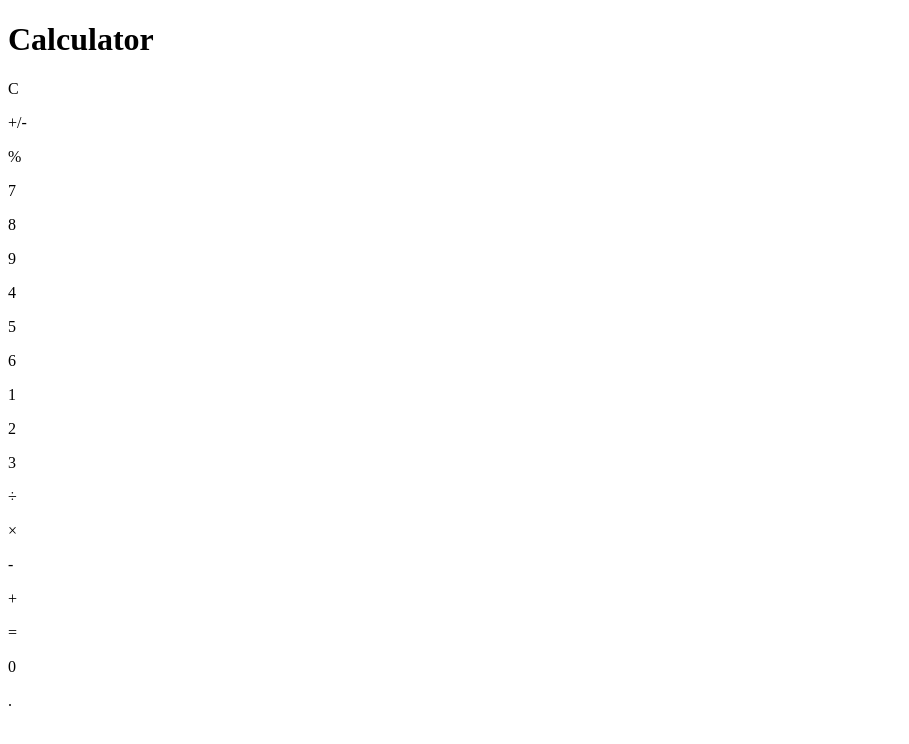
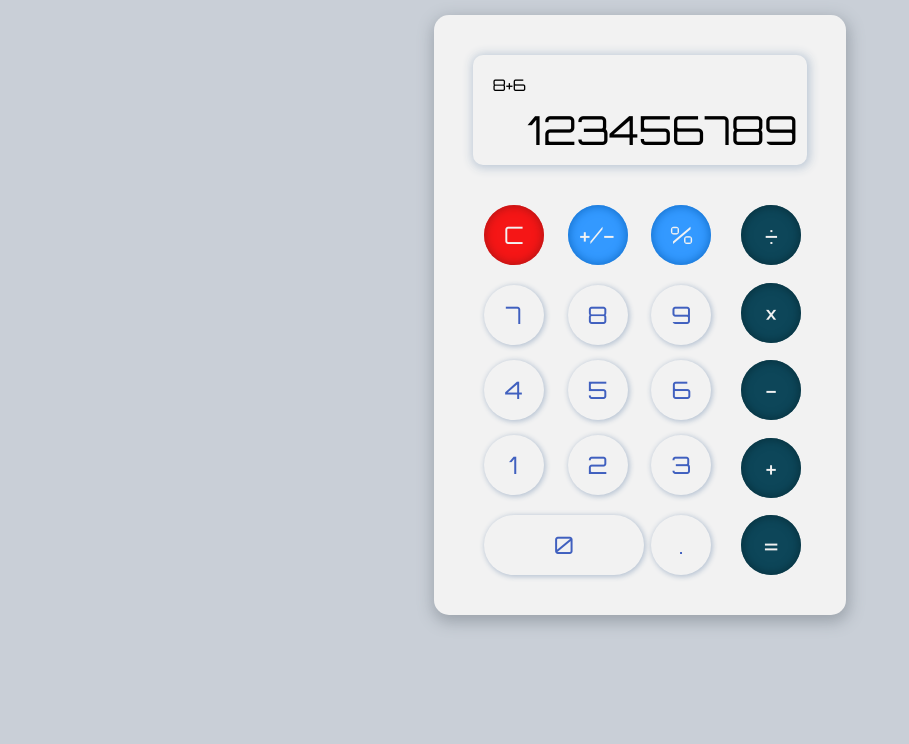
Before and after one commit to codingnekochan/odin-calculator, a plain HTML site: page index.html in a window 1280 px wide. Shown: the whole page, without its empty margins (0-909 px from the left). Drawn offline with Linux system fonts and the light colour scheme.

Commit message:
add styling to calculator interface Modified the html

```diff
--- a/index.html
+++ b/index.html
@@ -3,18 +3,22 @@
 <head>
     <meta charset="UTF-8">
     <meta name="viewport" content="width=device-width, initial-scale=1.0">
-    <!-- <link rel="preconnect" href="https://fonts.googleapis.com"> -->
-    <!-- <link rel="preconnect" href="https://fonts.gstatic.com" crossorigin> -->
-    <!-- <link href="https://fonts.googleapis.com/css2?family=Orbitron&display=swap" rel="stylesheet"> -->
+    <link rel="preconnect" href="https://fonts.googleapis.com">
+    <link rel="preconnect" href="https://fonts.gstatic.com" crossorigin>
+    <link href="https://fonts.googleapis.com/css2?family=Orbitron&display=swap" rel="stylesheet">
     <link rel="stylesheet" href="./style.css">
     <title>Calc-a-thon</title>
 </head>
 <body>
-    <h1>Calculator</h1>
+    <!-- <h1>Calculator</h1> -->
     <div class="calc_body">
-        <div class="calc_display"></div>
+        <div class="calc_display">
+            <p id="problem" class="calc_display--problem">8+6</p>
+            <p id="answer" class="calc_display--answer">123456789</p>
+        </div>
+        <div class="calc_keypad">
             <div class="calc_keys">
-            <div class="calc_keys--extra">
+                <div class="calc_keys--extra top">
                     <p id="clear" class="extra_button clear">C</p>
                     <p id="negate"  class="extra_button negate">+/-</p>
                     <p id="percentage"  class="extra_button percentage">%</p>
@@ -30,6 +34,12 @@
                     <p id="digit2" class="digit_button two">2</p>
                     <p id="digit3" class="digit_button three">3</p>
                 </div>
+                <div class="calc_keys--extra bottom">
+                    <p id="digit0" class="digit_button zero">0</p>
+                    <p id="digit-decimal" class="digit_button decimal">.</p>
+                </div>
+            </div>
+
             <div class="calc_keys--operators">
                 <p id="divide" class="operator_button divide">÷</p>
                 <p id="multiply" class="operator_button multiply">×</p>
@@ -37,11 +47,8 @@
                 <p id="add" class="operator_button add">+</p>
                 <p id="equal-to" class="operator_button equal-to">=</p>
             </div>
-            <div class="calc_keys--extra">
-                <p id="digit0" class="digit_button zero">0</p>
-                <p id="digit-decimal" class="digit_button decimal">.</p>
         </div>
-        </div>
+
     </div>
  <script src="./script.js"></script>
 </body>
--- a/style.css
+++ b/style.css
@@ -0,0 +1,124 @@
+*{
+    margin: 0;
+    padding:0;
+    box-sizing: border-box;
+}
+html{
+    font-size: 62.5%;
+  }
+body{
+    width: 100%;
+    min-height: 100vh;
+    background: rgba(175, 184, 196, 0.67);
+    position:relative;
+    font-family: 'Orbitron', sans-serif;
+    font-size: 2.4rem;
+    padding: 15px;
+}
+.calc_body,
+.calc_display,
+.calc_keypad,
+.calc_keys--digits,
+.calc_keys--extra,
+.calc_keys--operators,
+.extra_button,
+.digit_button,
+.operator_button{
+    display: flex;
+}
+.calc_display,
+.calc_keypad,
+.calc_keys--digits,
+.calc_keys--extra,
+.calc_keys--operators,
+.calc_keys--operators{
+    justify-content: space-between;
+}
+.calc_body,
+.calc_keys--digits,
+.calc_keys--operators,
+.calc_keys--operators,
+.extra_button,
+.digit_button,
+.operator_button{
+    align-items:center;
+}
+.calc_body,
+.calc_display,
+.calc_keys--operators{
+    flex-direction: column;
+}
+.calc_body{
+    border-radius:15px;
+    padding: 4rem 3rem;
+    width:33%;
+    margin:auto;
+    background:#f2f2f2;
+    box-shadow: 1px 5px 15px 2px rgba(154, 161, 169, 0.957);
+}
+.calc_display{
+    width: 95%;
+    height: 110px;
+    box-shadow: 1px 1px 10px 2px rgba(185, 197, 212, 0.957);
+    border-radius: 10px;
+    margin-bottom: 20px;
+    padding: 10px;
+    font-size: 1.6rem;
+}
+.calc_display--problem{
+    padding: 1rem 0 0 1rem;
+}
+.calc_display--answer{
+    font-size: 4rem;
+    align-self:flex-end;
+}
+.calc_keys--extra.top{
+    padding: 20px 20px 0;
+}
+.calc_keys--extra.bottom{
+    padding: 0 20px;
+}
+.calc_keys--digits{
+    padding: 20px;
+    gap:15px;
+    flex-wrap: wrap;
+}
+.calc_keys--operators{
+    padding: 20px 15px 0 10px ;
+}
+.calc_keys{
+    width: 100%;
+}
+.extra_button,
+.digit_button,
+.operator_button{
+    justify-content: center;
+    width:60px;
+    height:60px;
+    box-shadow: 1px 1px 5px 1px #b9c5d4;
+    border-radius: 50%;
+}
+.extra_button,
+.operator_button{
+    color: #f2f2f2;
+}
+.digit_button{
+    color:#4060bf
+}
+.digit_button.zero{
+    width: 160px;
+    border-radius: 30px;
+}
+.extra_button.negate,
+.extra_button.percentage{
+    background: rgb(51, 153, 255);
+    box-shadow:inset 0px 0px 10px 1px rgb(20, 111, 202);
+}
+.extra_button.clear{
+    background: rgb(245, 22, 22);
+    box-shadow:inset 0px 0px 10px 1px #b01414;
+}
+.operator_button{
+    background: rgb(13, 70, 89);
+    box-shadow:inset 0px 0px 10px 1px rgb(7, 48, 61);
+}
```
Lines whose indentation alone changed are shown as unchanged.
